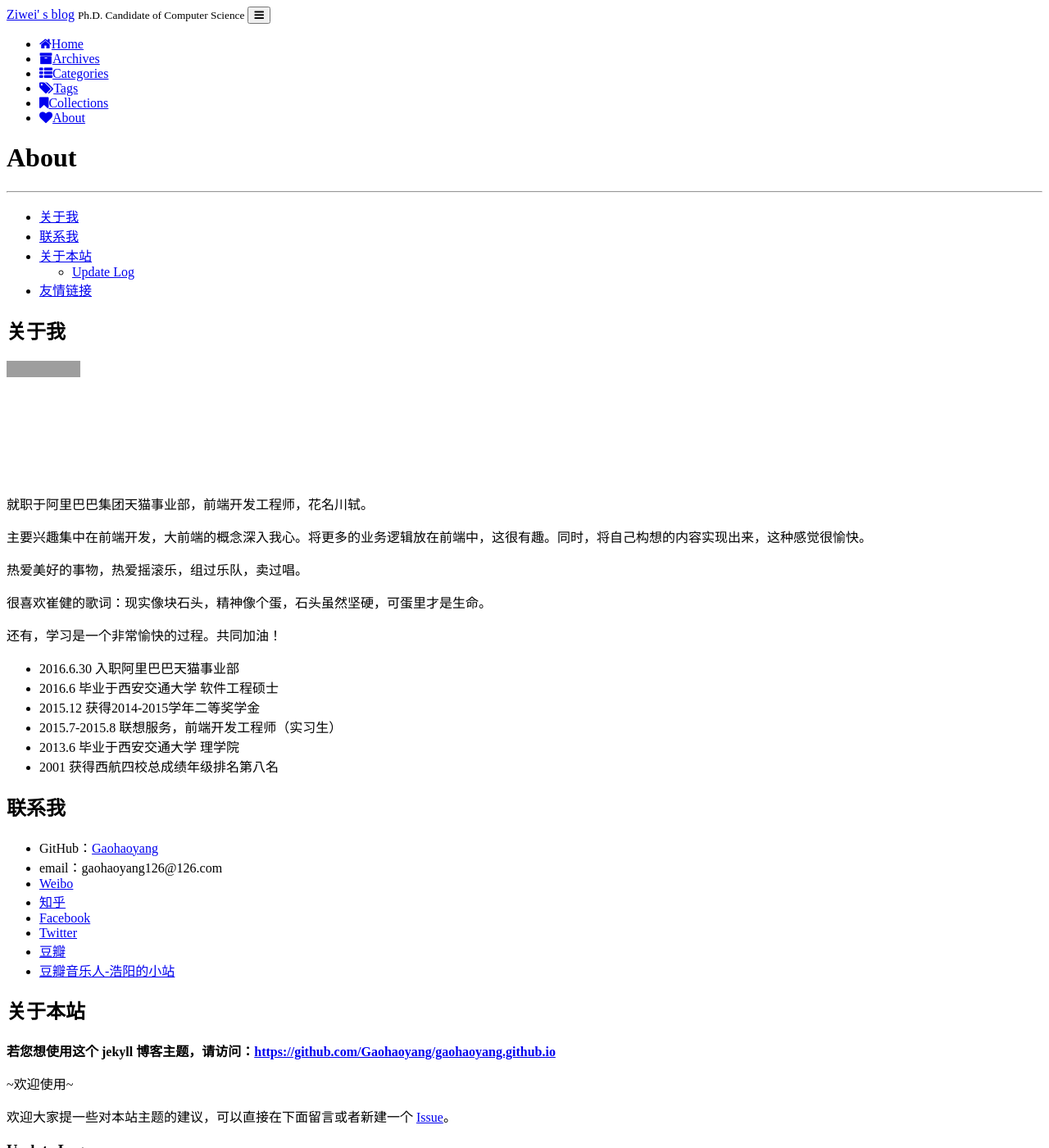
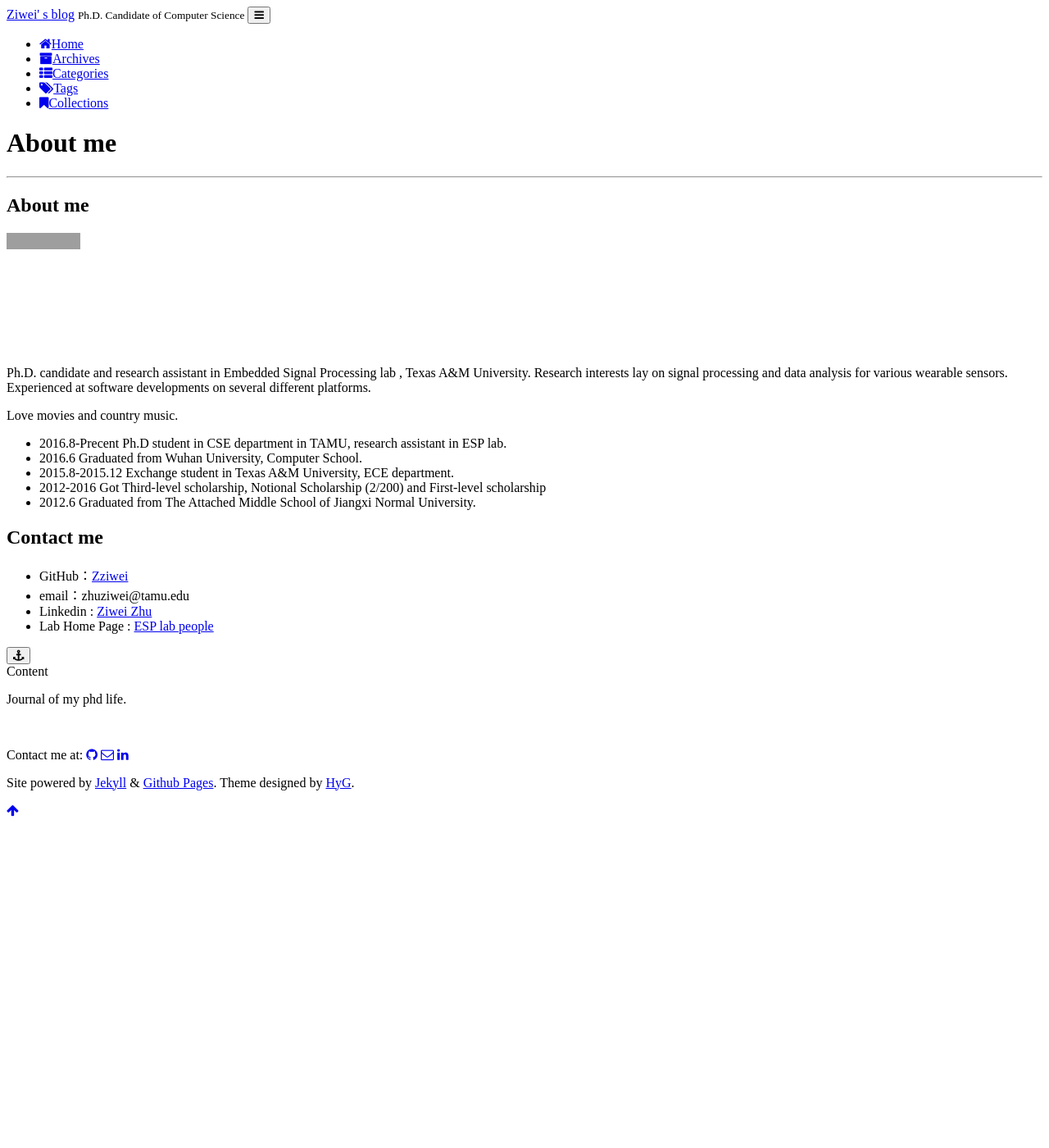
Before and after one commit to Zziwei/Zziwei.github.io, a Jekyll site: the page built from page/4about.md, in a window 1280 px wide and 1400 px high. Shown: the whole window at 82% size. Built offline with Jekyll 4.4.1, drawn with Linux system fonts in a browser that asks for light colours; our own code applies the rules of GitHub Pages for plain Markdown files; comment, search, counter and statistics services are not loaded; a style sheet for code colours, icons or effects is not loaded; some of the changed text lies outside the part shown; grey boxes are pictures that could not be loaded.

Commit message:
update about me

```diff
--- a/page/4about.md
+++ b/page/4about.md
@@ -1,93 +1,20 @@
----
-layout: page
-title: About
-permalink: /about/
-icon: heart
-type: page
----
+## About me
 
-* content
-{:toc}
+<iframe src="https://githubbadge.appspot.com/Zziwei?s=1" style="border: 0;height: 142px;width: 200px;overflow: hidden;" frameBorder="0"></iframe>
 
-## 关于我
+Ph.D. candidate and research assistant in Embedded Signal Processing lab , Texas A&M University. Research interests lay on signal processing and data analysis for various wearable sensors. Experienced at software developments on several different platforms.
 
-<iframe src="https://githubbadge.appspot.com/gaohaoyang?s=1" style="border: 0;height: 142px;width: 200px;overflow: hidden;" frameBorder="0"></iframe>
+Love movies and country music.
 
-就职于阿里巴巴集团天猫事业部，前端开发工程师，花名川轼。
+* 2016.8-Precent Ph.D student in CSE department in TAMU, research assistant in ESP lab.
+* 2016.6 Graduated from Wuhan University, Computer School.
+* 2015.8-2015.12 Exchange student in Texas A&M University, ECE department.
+* 2012-2016 Got Third-level scholarship, Notional Scholarship (2/200) and First-level scholarship
+* 2012.6 Graduated from The Attached Middle School of Jiangxi Normal University.
 
-主要兴趣集中在前端开发，大前端的概念深入我心。将更多的业务逻辑放在前端中，这很有趣。同时，将自己构想的内容实现出来，这种感觉很愉快。
+## Contact me
 
-热爱美好的事物，热爱摇滚乐，组过乐队，卖过唱。
-
-很喜欢崔健的歌词：现实像块石头，精神像个蛋，石头虽然坚硬，可蛋里才是生命。
-
-还有，学习是一个非常愉快的过程。共同加油！
-
-* 2016.6.30 入职阿里巴巴天猫事业部
-* 2016.6 毕业于西安交通大学 软件工程硕士
-* 2015.12 获得2014-2015学年二等奖学金
-* 2015.7-2015.8 联想服务，前端开发工程师（实习生）
-* 2013.6 毕业于西安交通大学 理学院
-* 2001 获得西航四校总成绩年级排名第八名
-
-## 联系我
-
-* GitHub：[Gaohaoyang](https://github.com/Gaohaoyang)
-* email：gaohaoyang126@126.com
-* [Weibo](http://weibo.com/3115521wh)
-* [知乎](https://www.zhihu.com/people/gaohaoyang)
-* [Facebook](https://www.facebook.com/gaohaoyang.water)
-* [Twitter](https://twitter.com/gaohaoyang126)
-* [豆瓣](https://www.douban.com/people/42525035/)
-* [豆瓣音乐人-浩阳的小站](https://site.douban.com/haoyangaiyinyue/)
-
-## 关于本站
-
-**若您想使用这个 jekyll 博客主题，请访问：[https://github.com/Gaohaoyang/gaohaoyang.github.io](https://github.com/Gaohaoyang/gaohaoyang.github.io)**
-
-~欢迎使用~
-
-欢迎大家提一些对本站主题的建议，可以直接在下面留言或者新建一个 [Issue](https://github.com/Gaohaoyang/gaohaoyang.github.io/issues)。
-
-### Update Log
-
-*2016.6.20*
-
-* `[+]` 在文章页中添加上一篇和下一篇文章链接。
-* `[^]` 修改 font-family 顺序，避免微软雅黑将单引号解析为全角。
-* `[^]` 修复标签云算法中被除数为零的 bug。[#26](https://github.com/Gaohaoyang/gaohaoyang.github.io/issues/26), [#28](https://github.com/Gaohaoyang/gaohaoyang.github.io/issues/28), [#30](https://github.com/Gaohaoyang/gaohaoyang.github.io/issues/30)
-
-*2016.5.11 v2.0.1*
-
-* `[^]` 优化代码，将页面中的大段评论相关代码抽离出来，放入`comments.html`
-* `[+]` 添加百度统计和Google分析代码，在`_config.yml`中配置相关参数即可
-* `[+]` 更新文档，添加博客主题使用方法，便于上手
-* `[+]` 添加了`favicon.ico`
-* `[^]` 修复 bug，目录太长时，滚动到最底部时隐藏到footer下面。修复后长目录在滚动到底部时使用`position:absolute`
-* `[^]` 修改目录区的滚动条样式（仅针对`webkit`内核浏览器）
-* `[^]` 修改 demo 页中 disqus 评论区 a 标签的颜色 bug，修改 blockqoute 中 p 标签的 margin
-* `[+]` 添加不蒜子计数功能，在footer上显示访问量
-* `[+]` 添加回到顶部功能
-
-*2016.4.27 v2.0.0*
-
-* `[^]` 基于 jekyll 3.1.2 重构了所有代码
-* `[+]` 主页添加了摘要，在正文中使用4个换行符来分割，可在`_config.yml`中修改
-* `[+]` 主页添加了近期文章、分类列表和标签云
-* `[+]` 主页导航区做了视觉优化，阴影效果
-* `[+]` 增加了归档、标签和分类页面
-* `[+]` 增加了收藏页面
-* `[+]` 评论插件可以选择 disqus 或 多说，直接在`_config.yml`中修改
-* `[+]` 适配移动端
-* `[+]` 页面滚动时，文章目录固定在右侧
-* `[+]` 页面内容较少时，固定 footer 在页面底部
-* `[^]` 使用 GitHub 风格的代码高亮写法，即\`\`\`的写法，去除`highlight.js`代码高亮插件的使用
-* `[^]` 使用 Masonry 重写了 Demo 页中的瀑布流布局，响应式交互体验更好
-* `[-]` 去除了 jQuery 和 BootStrap，使得加载速度更快
-
-* 2016.3-2016.4 进行了一次大的改版和重构，详见 [README](https://github.com/Gaohaoyang/gaohaoyang.github.io/blob/master/README.md) 和博文 [对这个 jekyll 博客主题的改版和重构](http://gaohaoyang.github.io/2016/03/12/jekyll-theme-version-2.0/)
-* 2015.3-2015.4 完成了这个博客主题的第一版。
-
-## 友情链接
-
-[羡辙杂俎](http://zhangwenli.com/blog) \| [Anotherhome](https://www.anotherhome.net) \| [Reverland](http://reverland.org/) \| [ZhiLi](http://lizhipower.github.io/) \| [Simmer](http://simmer-jun.github.io/) \| [awthink](http://awthink.net/) \| [Aralic](http://aralic.github.io/) \| [zchen9](http://www.chen9.info/) \| [wuhuaji](http://wuhuaji.me/) \| [lisheng](http://www.lishengcn.cn/) \| [薛彬XueBin](http://axuebin.com/blog/) \| [TBOOX](http://www.tboox.org/cn/)
+* GitHub：[Zziwei](https://github.com/Zziwei)
+* email：zhuziwei@tamu.edu
+* Linkedin : [Ziwei Zhu](https://www.linkedin.com/in/ziwei-zhu-a47bb68b/)
+* Lab Home Page : [ESP lab people](http://jafari.tamu.edu/ziweizhu/)
```
